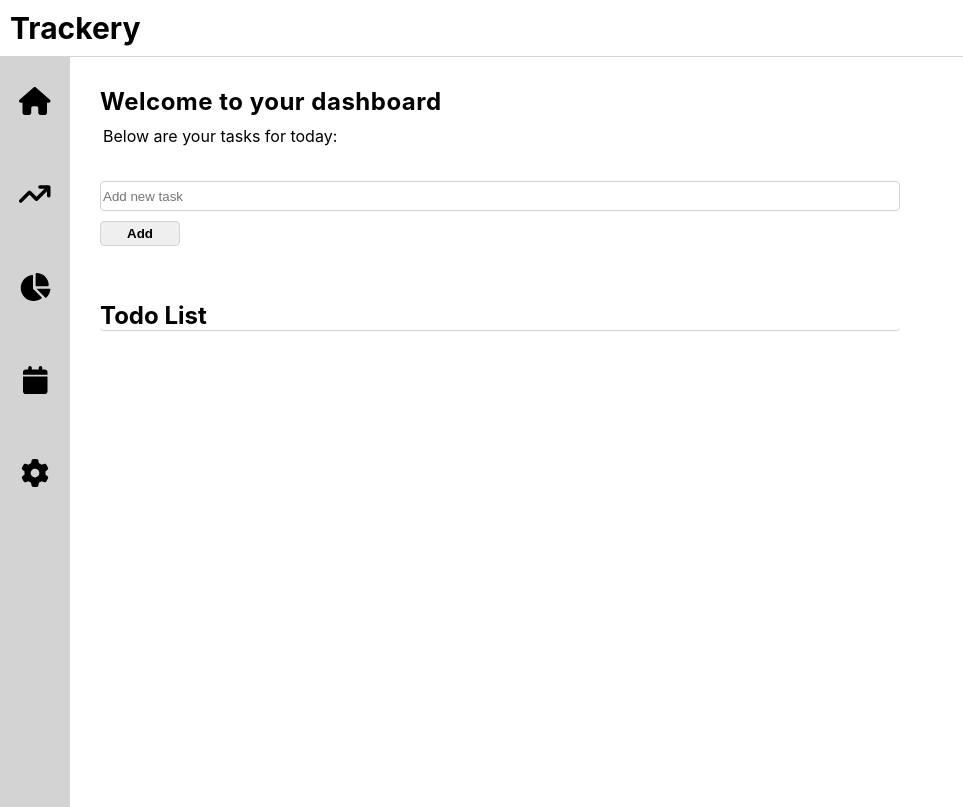
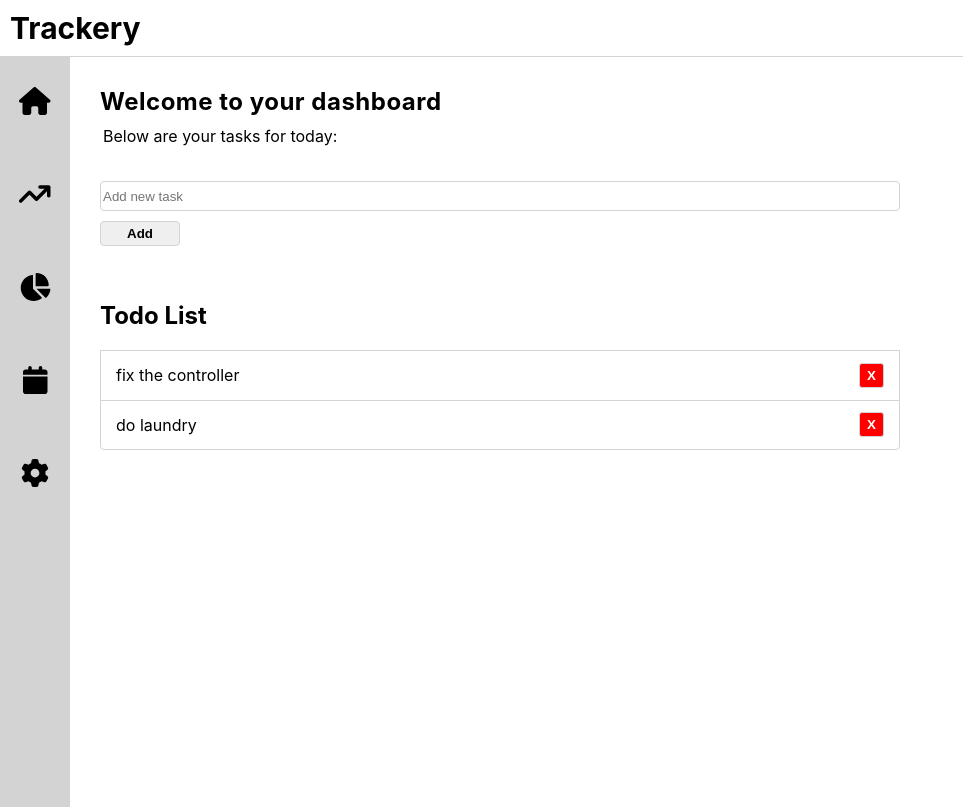
Before and after one commit to tanannis/Trackery-App, a React (Create React App) app: page / in a window 1280 px wide. Shown: the whole page, without its empty margins (0-963 px from the left). Built offline with nearby package versions, Linux system fonts and the light colour scheme.

Commit message:
hide temp file and removed unnecessary feature.

```diff
--- a/src/App.js
+++ b/src/App.js
@@ -1,4 +1,5 @@
 import React, { useContext, useReducer } from "react";
+// Do not use BrowswerRouter because Netify will show 404 not found if refresh the page
 import { HashRouter as Router, Routes, Route } from "react-router-dom";
 import TodoContext from "./context/todoContext";
 import { usePersistedContext, usePersistedReducer } from "./hooks/usePersist";
--- a/src/components/todolist.js
+++ b/src/components/todolist.js
@@ -1,23 +1,10 @@
-import React, { useContext, useState } from "react";
+import React, { useContext } from "react";
 import TodoContext from "../context/todoContext";
 import TodoForm from "./todoForm";
 import "../stylesheets/todolist.scss";
 
 const ToDoList = () => {
 	const { state, dispatch } = useContext(TodoContext);
-
-	// each state ele in the array represents the check state of each todo in the list
-	const todoCheckStates = new Array(state.todos.length).fill(false);
-	const [checkedState, setCheckedState] = useState(todoCheckStates);
-
-	// match current todo's index with the checkedstate index
-	const toggleCheckStateChange = (index, todo) => {
-		const updatedCheckState = checkedState.map((isChecked, i) =>
-			i === index ? !isChecked : isChecked
-		);
-
-		setCheckedState(updatedCheckState);
-	};
 
 	return (
 		<div className="todo-container">
@@ -28,22 +15,7 @@ const ToDoList = () => {
 				{state.todos.length
 					? state.todos.map((todo, index) => (
 							<div className="task" key={index}>
-								<input
-									className="checkbox"
-									type="checkbox"
-									name={todo}
-									value={todo}
-									checked={checkedState[index]}
-									onChange={() => toggleCheckStateChange(index, todo)}
-								></input>
-								<span
-									className="task-name"
-									style={{
-										textDecoration: checkedState[index] ? "line-through" : "",
-									}}
-								>
-									{todo}
-								</span>
+								<span className="task-name">{todo}</span>
 								<button
 									className="delete-btn"
 									onClick={() => dispatch({ type: "DELETE", payload: todo })}
--- a/src/context/todoContext.js
+++ b/src/context/todoContext.js
@@ -1,7 +1,7 @@
 import { createContext } from "react";
 
 const TodoContext = createContext({
-	todos: [],
+	todos: ["fix the controller", "do laundry"],
 });
 
 export default TodoContext;
```
Also changed, not shown: temp.js (+55 -6 lines), 1 other file (tests, documents, lock files or other folders).
